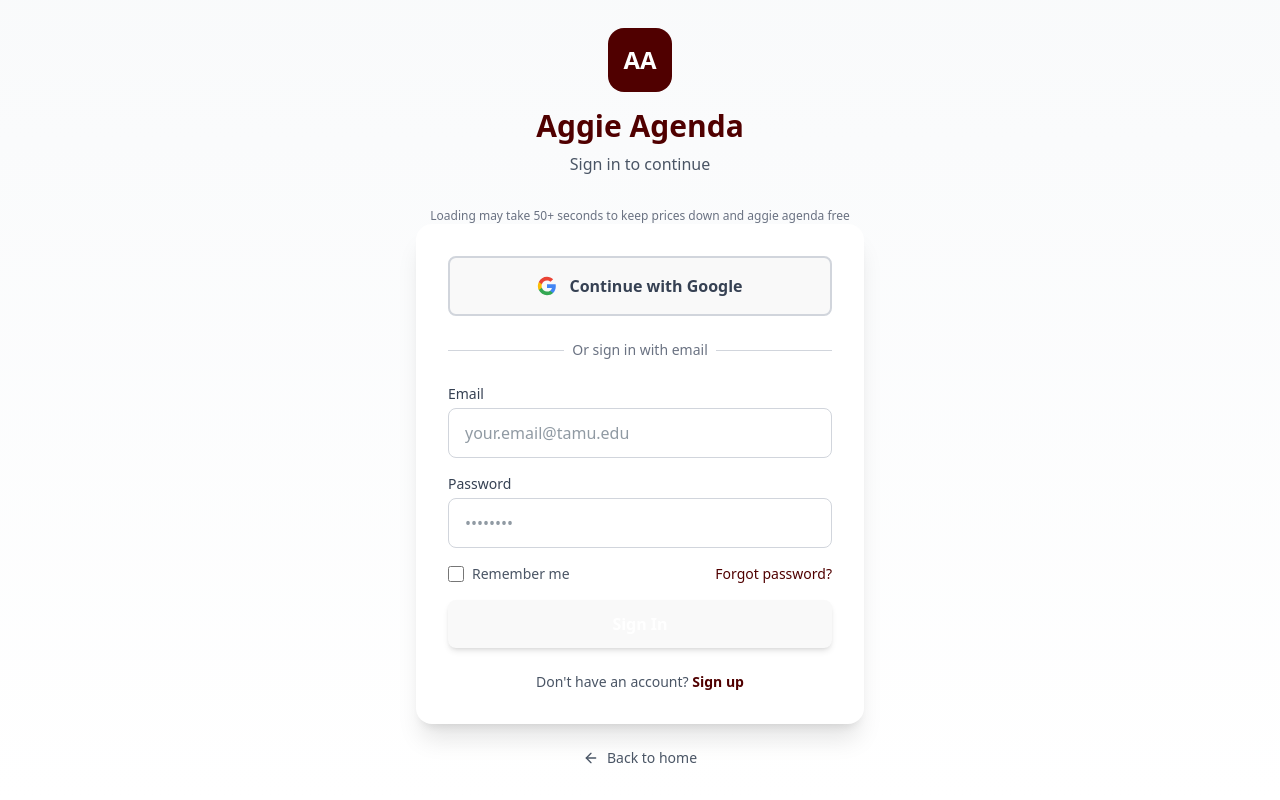
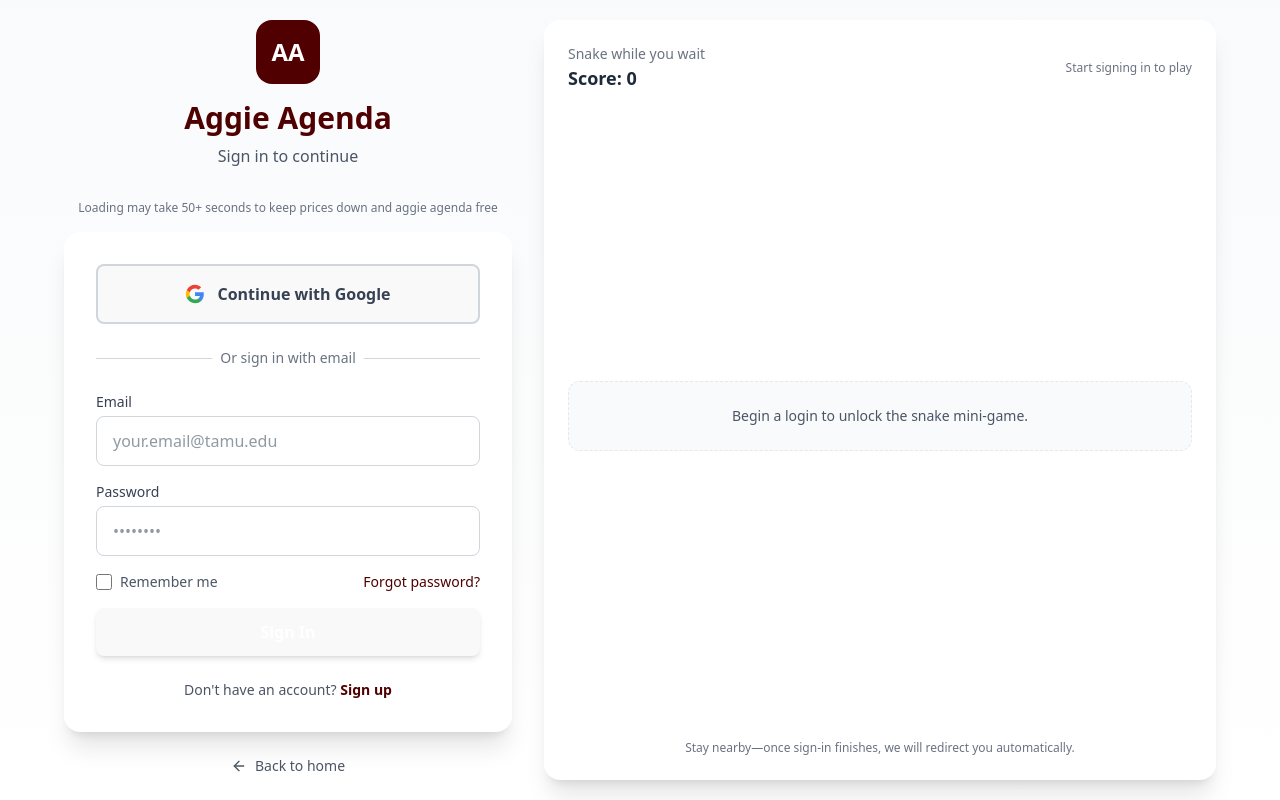
Before and after one commit to AggieAgenda/App, a React (Vite) app in the folder Frontend/: page /login in a window 1280 px wide. Built offline with nearby package versions, Linux system fonts and the light colour scheme; no server answers.

Commit message:
updated game

```diff
--- a/Frontend/src/pages/Login.jsx
+++ b/Frontend/src/pages/Login.jsx
@@ -5,22 +5,37 @@ import GoogleLoginButton from '../components/GoogleLoginButton';
 import { ArrowLeft, Loader2 } from 'lucide-react';
 
 export default function Login() {
+  const BOARD_SIZE = 12;
   const [email, setEmail] = useState('');
   const [password, setPassword] = useState('');
   const [loading, setLoading] = useState(false);
   const [error, setError] = useState('');
   const [showGame, setShowGame] = useState(false);
   const [gameScore, setGameScore] = useState(0);
-  const [gameTimeLeft, setGameTimeLeft] = useState(20);
-  const [targetPos, setTargetPos] = useState({ x: 50, y: 50 });
+  const [snake, setSnake] = useState([
+    { x: 4, y: 4 },
+    { x: 3, y: 4 },
+    { x: 2, y: 4 },
+  ]);
+  const [direction, setDirection] = useState('RIGHT');
+  const [food, setFood] = useState({ x: 8, y: 4 });
+  const [gameOver, setGameOver] = useState(false);
   const navigate = useNavigate();
   //const { login } = useAuth();
   const { loginWithEmail } = useAuth();
 
-  const getRandomTargetPosition = () => ({
-    x: Math.random() * 80 + 10,
-    y: Math.random() * 70 + 10,
-  });
+  const getRandomCell = (occupied) => {
+    let pos;
+
+    do {
+      pos = {
+        x: Math.floor(Math.random() * BOARD_SIZE),
+        y: Math.floor(Math.random() * BOARD_SIZE),
+      };
+    } while (occupied?.some((cell) => cell.x === pos.x && cell.y === pos.y));
+
+    return pos;
+  };
 
   useEffect(() => {
     let unlockTimer;
@@ -29,12 +44,18 @@ export default function Login() {
       unlockTimer = setTimeout(() => {
         setShowGame(true);
         setGameScore(0);
-        setGameTimeLeft(20);
-        setTargetPos(getRandomTargetPosition());
+        const startSnake = [
+          { x: 4, y: 4 },
+          { x: 3, y: 4 },
+          { x: 2, y: 4 },
+        ];
+        setSnake(startSnake);
+        setDirection('RIGHT');
+        setFood(getRandomCell(startSnake));
+        setGameOver(false);
       }, 6000);
     } else {
       setShowGame(false);
-      setGameTimeLeft(20);
     }
 
     return () => {
@@ -45,28 +66,97 @@ export default function Login() {
   }, [loading]);
 
   useEffect(() => {
-    if (!showGame || gameTimeLeft <= 0) {
-      return undefined;
-    }
-
-    const timer = setInterval(() => {
-      setGameTimeLeft((time) => time - 1);
-    }, 1000);
-
-    return () => clearInterval(timer);
-  }, [showGame, gameTimeLeft]);
-
-  useEffect(() => {
-    if (!showGame || gameTimeLeft <= 0) {
+    if (!showGame) {
       return undefined;
     }
 
     const moveInterval = setInterval(() => {
-      setTargetPos(getRandomTargetPosition());
-    }, 1200);
+      setSnake((prevSnake) => {
+        const head = prevSnake[0];
+        const nextHead = {
+          x:
+            direction === 'RIGHT'
+              ? head.x + 1
+              : direction === 'LEFT'
+              ? head.x - 1
+              : head.x,
+          y:
+            direction === 'DOWN'
+              ? head.y + 1
+              : direction === 'UP'
+              ? head.y - 1
+              : head.y,
+        };
+
+        const hitWall =
+          nextHead.x < 0 ||
+          nextHead.x >= BOARD_SIZE ||
+          nextHead.y < 0 ||
+          nextHead.y >= BOARD_SIZE;
+
+        const hitSelf = prevSnake.some(
+          (segment) => segment.x === nextHead.x && segment.y === nextHead.y
+        );
+
+        if (hitWall || hitSelf) {
+          const resetSnake = [
+            { x: 4, y: 4 },
+            { x: 3, y: 4 },
+            { x: 2, y: 4 },
+          ];
+          setGameOver(true);
+          setGameScore(0);
+          setFood(getRandomCell(resetSnake));
+          setDirection('RIGHT');
+          return resetSnake;
+        }
+
+        const ateFood = nextHead.x === food.x && nextHead.y === food.y;
+        const nextSnake = [nextHead, ...prevSnake];
+
+        if (!ateFood) {
+          nextSnake.pop();
+        } else {
+          setFood(getRandomCell(nextSnake));
+          setGameScore((score) => score + 1);
+          setGameOver(false);
+        }
+
+        return nextSnake;
+      });
+    }, 160);
 
     return () => clearInterval(moveInterval);
-  }, [showGame, gameTimeLeft]);
+  }, [showGame, direction, food]);
+
+  useEffect(() => {
+    if (!showGame) {
+      return undefined;
+    }
+
+    const handleKey = (e) => {
+      const key = e.key.toLowerCase();
+
+      setDirection((current) => {
+        if ((key === 'arrowup' || key === 'w') && current !== 'DOWN') {
+          return 'UP';
+        }
+        if ((key === 'arrowdown' || key === 's') && current !== 'UP') {
+          return 'DOWN';
+        }
+        if ((key === 'arrowleft' || key === 'a') && current !== 'RIGHT') {
+          return 'LEFT';
+        }
+        if ((key === 'arrowright' || key === 'd') && current !== 'LEFT') {
+          return 'RIGHT';
+        }
+        return current;
+      });
+    };
+
+    window.addEventListener('keydown', handleKey);
+    return () => window.removeEventListener('keydown', handleKey);
+  }, [showGame]);
 
   const handleEmailLogin = async (e) => {
     e.preventDefault();
@@ -83,18 +173,10 @@ export default function Login() {
     }
   };
 
-  const handleHit = () => {
-    if (!showGame || gameTimeLeft <= 0) {
-      return;
-    }
-
-    setGameScore((score) => score + 1);
-    setTargetPos(getRandomTargetPosition());
-  };
-
   return (
     <div className="min-h-screen flex items-center justify-center px-4 bg-gradient-to-b from-gray-50 to-white">
-      <div className="max-w-md w-full">
+      <div className="max-w-6xl w-full flex flex-col lg:flex-row gap-8">
+        <div className="max-w-md w-full mx-auto lg:mx-0">
           {/* Logo */}
           <div className="text-center mb-8">
             <div className="inline-flex items-center justify-center w-16 h-16 bg-[#500000] rounded-2xl mb-4">
@@ -103,11 +185,9 @@ export default function Login() {
             <h1 className="text-3xl font-bold text-[#500000]">Aggie Agenda</h1>
             <p className="text-gray-600 mt-2">Sign in to continue</p>
           </div>
-        <div className="text-xs text-gray-500 text-center">
+          <div className="text-xs text-gray-500 text-center mb-4">
             Loading may take 50+ seconds to keep prices down and aggie agenda free
           </div>
-
-
 
           {/* Login Card */}
           <div className="bg-white rounded-2xl shadow-xl p-8 space-y-6">
@@ -170,7 +250,6 @@ export default function Login() {
                 </Link>
               </div>
 
-
               {/* Error Message */}
               {error && (
                 <div className="bg-red-50 border border-red-200 text-red-700 px-4 py-3 rounded-lg">
@@ -195,39 +274,6 @@ export default function Login() {
               </button>
             </form>
 
-          {loading && showGame && (
-            <div className="border border-gray-200 rounded-xl p-4 bg-gray-50">
-              <div className="flex items-center justify-between text-sm font-semibold text-gray-700 mb-2">
-                <span>Mini challenge while you wait</span>
-                <span>Time: {gameTimeLeft}s · Score: {gameScore}</span>
-              </div>
-              <div className="relative w-full h-48 bg-white border border-dashed border-gray-300 rounded-lg overflow-hidden">
-                {gameTimeLeft > 0 && (
-                  <button
-                    type="button"
-                    onClick={handleHit}
-                    className="absolute w-10 h-10 rounded-full bg-[#500000] text-white text-xs shadow-lg transition transform hover:scale-110 focus:outline-none -translate-x-1/2 -translate-y-1/2"
-                    style={{
-                      left: `${targetPos.x}%`,
-                      top: `${targetPos.y}%`,
-                    }}
-                  >
-                    Tap me
-                  </button>
-                )}
-
-                {gameTimeLeft <= 0 && (
-                  <div className="absolute inset-0 flex items-center justify-center text-sm font-semibold text-gray-600">
-                    Time is up! Score: {gameScore}
-                  </div>
-                )}
-              </div>
-              <p className="text-xs text-gray-500 mt-2">
-                Keep tapping the maroon dot while we finish signing you in.
-              </p>
-            </div>
-          )}
-
             {/* Sign Up Link */}
             <p className="text-center text-sm text-gray-600">
               Don't have an account?{' '}
@@ -245,6 +291,71 @@ export default function Login() {
             </Link>
           </div>
         </div>
+
+        <div className="flex-1">
+          <div className="bg-white rounded-2xl shadow-xl p-6 h-full flex flex-col gap-4">
+            <div className="flex items-center justify-between">
+              <div>
+                <p className="text-sm text-gray-500">Snake while you wait</p>
+                <p className="text-lg font-semibold text-gray-800">Score: {gameScore}</p>
+              </div>
+              <span className="text-xs text-gray-500">
+                {loading
+                  ? showGame
+                    ? 'Use arrow keys or WASD'
+                    : 'Unlocks if sign-in takes a moment'
+                  : 'Start signing in to play'}
+              </span>
+            </div>
+
+            <div className="flex-1 flex items-center justify-center">
+              {showGame ? (
+                <div className="w-full max-w-md aspect-square">
+                  <div className="grid grid-cols-12 gap-[2px] bg-gray-200 p-2 rounded-xl h-full">
+                    {Array.from({ length: BOARD_SIZE * BOARD_SIZE }).map((_, index) => {
+                      const x = index % BOARD_SIZE;
+                      const y = Math.floor(index / BOARD_SIZE);
+                      const isHead = snake[0]?.x === x && snake[0]?.y === y;
+                      const isBody = snake.some(
+                        (segment, idx) => idx !== 0 && segment.x === x && segment.y === y
+                      );
+                      const isFood = food.x === x && food.y === y;
+
+                      const cellClasses = [
+                        'w-full h-full rounded-md transition-colors duration-150',
+                        isHead
+                          ? 'bg-[#500000]'
+                          : isBody
+                          ? 'bg-[#a05252]'
+                          : isFood
+                          ? 'bg-amber-400'
+                          : 'bg-white',
+                      ].join(' ');
+
+                      return <div key={index} className={cellClasses}></div>;
+                    })}
+                  </div>
+                  {gameOver && (
+                    <div className="mt-2 text-xs text-red-600 font-semibold">
+                      You bumped! Restarted. Keep playing while we sign you in.
+                    </div>
+                  )}
+                </div>
+              ) : (
+                <div className="text-sm text-gray-600 text-center bg-gray-50 border border-dashed border-gray-200 rounded-xl p-6 w-full">
+                  {loading
+                    ? 'Launching snake... if loading runs long it will appear here.'
+                    : 'Begin a login to unlock the snake mini-game.'}
+                </div>
+              )}
+            </div>
+
+            <p className="text-xs text-gray-500 text-center">
+              Stay nearby—once sign-in finishes, we will redirect you automatically.
+            </p>
+          </div>
+        </div>
+      </div>
     </div>
   );
 }
```
Lines whose indentation alone changed are shown as unchanged.
